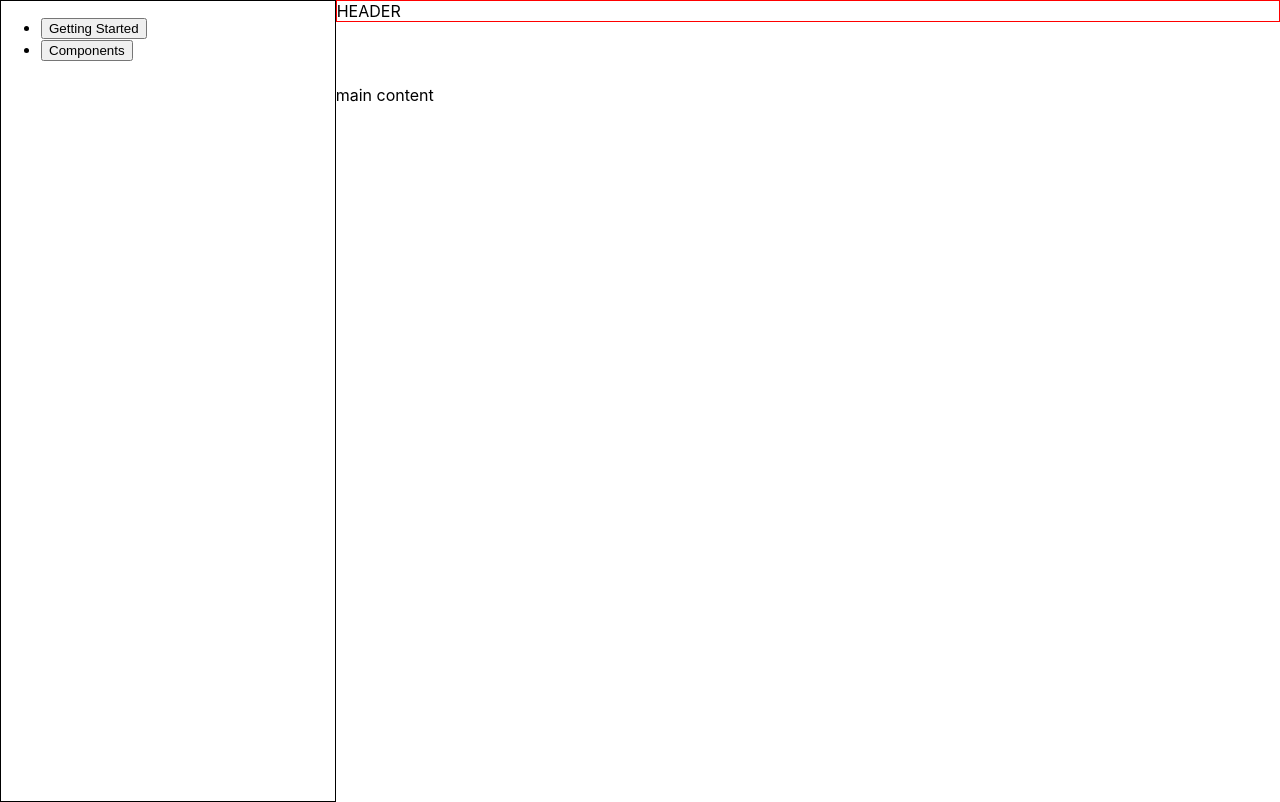
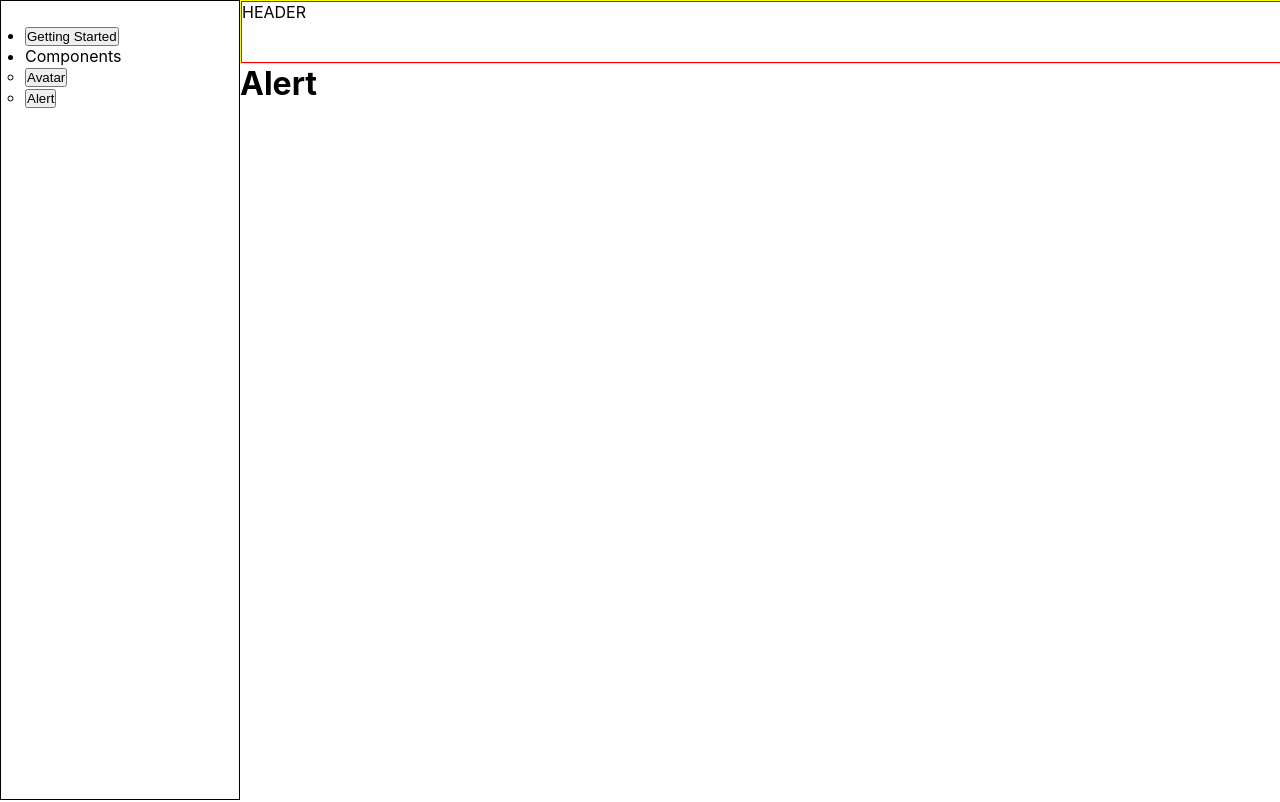
Before and after one commit to OmkarArora/shoto-ui-docs, a React (Create React App) app: page /alerts in a window 1280 px wide. Built offline with nearby package versions, Linux system fonts and the light colour scheme.

Commit message:
feat: added pages for getting started, Avatar

```diff
--- a/package.json
+++ b/package.json
@@ -8,7 +8,10 @@
     "@testing-library/user-event": "^12.8.3",
     "react": "^17.0.2",
     "react-dom": "^17.0.2",
+    "react-icons": "^4.2.0",
+    "react-router-dom": "^5.2.0",
     "react-scripts": "4.0.3",
+    "react-syntax-highlighter": "^15.4.3",
     "shoto-ui": "^1.2.0",
     "web-vitals": "^1.1.1"
   },
--- a/src/App.css
+++ b/src/App.css
@@ -1,22 +1,31 @@
 .App {
+  --width-sidenav: 240px;
+  --height-header: 64px;
   height: 100vh;
   display: grid;
 }
 
 .container-header {
-  grid-column: 3/12;
-  height: 75%;
-  grid-row: 1;
+  position: fixed;
+  top: 0;
+  left: 0;
+  height: var(--height-header);
+  width: 100%;
+  margin-left: var(--width-sidenav);
+
+  border: 1px solid yellow;
 }
 
 .container-sidenav {
+  position: fixed;
+  top: 0;
+  left: 0;
   height: 100%;
-  grid-row: 1/13;
-  grid-column: 1/3;
+  overflow: auto;
+  width: var(--width-sidenav);
 }
 
 .container-main {
-  grid-column: 3/12;
-  grid-row: 2/13;
-  height: 100%;
+  margin-top: var(--height-header);
+  margin-left: var(--width-sidenav);
 }
--- a/src/App.js
+++ b/src/App.js
@@ -1,13 +1,32 @@
-import './App.css';
-import { Header, Sidenav } from './components';
+import { Header, Sidenav, GettingStarted, Avatars, Alerts } from "./components";
+import { BrowserRouter as Router, Route, Switch } from "react-router-dom";
+import "./App.css";
 
 function App() {
   return (
-    <div className="App">
-      <div className="container-header"><Header/></div>
-      <div className="container-sidenav"><Sidenav/></div>
-      <div className="container-main">main content</div>
-    </div>
+    <Router>
+      <div className="App">
+        <div className="container-header">
+          <Header />
+        </div>
+        <div className="container-sidenav">
+          <Sidenav />
+        </div>
+        <div className="container-main">
+        <Switch>
+        <Route path="/gettingstarted">
+          <GettingStarted/>
+        </Route>
+        <Route path="/avatars">
+          <Avatars/>
+        </Route>
+        <Route path="/alerts">
+          <Alerts/>
+        </Route>
+      </Switch>
+        </div>
+      </div>
+    </Router>
   );
 }
 
--- a/src/components/Header/Header.js
+++ b/src/components/Header/Header.js
@@ -1,3 +1,5 @@
+import "./header.css";
+
 export const Header = () => {
-	return <div style={{border: "1px solid red"}}>HEADER</div>
+	return <header className="header">HEADER</header>
 }
--- /dev/null
+++ b/src/components/Header/header.css
@@ -0,0 +1,5 @@
+.header {
+  border: 1px solid red;
+  height: 100%;
+  width: 100%;
+}
--- a/src/components/Sidenav/Sidenav.js
+++ b/src/components/Sidenav/Sidenav.js
@@ -1,10 +1,31 @@
+import {Link} from "react-router-dom";
 import "./sidenav.css";
 
 export const Sidenav = () => {
-	return <nav className="sidenav">
-		<ul>
-			<li><button>Getting Started</button></li>
-			<li><button>Components</button></li>
-		</ul>
-	</nav>
-}
+  return (
+    <nav className="sidenav">
+      <ul>
+        <li>
+          <Link to="/gettingstarted">
+            <button>Getting Started</button>
+          </Link>
+        </li>
+        <li>
+          <div>Components</div>
+		  <ul>
+			  <li>
+			  <Link to="/avatars">
+            	<button>Avatar</button>
+          </Link>
+			  </li>
+        <li>
+			  <Link to="/alerts">
+            	<button>Alert</button>
+          </Link>
+			  </li>
+		  </ul>
+        </li>
+      </ul>
+    </nav>
+  );
+};
--- a/src/components/Sidenav/sidenav.css
+++ b/src/components/Sidenav/sidenav.css
@@ -1,4 +1,6 @@
 .sidenav {
   border: 1px solid black;
   height: 100%;
+  width: 100%;
+  padding: 1.5rem;
 }
--- /dev/null
+++ b/src/components/documentedComponents/Alerts.js
@@ -0,0 +1,7 @@
+export const Alerts = () => {
+	return(
+		<div>
+			<h1>Alert</h1>
+		</div>
+	)
+}
--- /dev/null
+++ b/src/components/documentedComponents/GettingStarted.js
@@ -0,0 +1,50 @@
+import { Avatar } from "shoto-ui";
+import { Prism as SyntaxHighliter } from "react-syntax-highlighter";
+import { vscDarkPlus } from "react-syntax-highlighter/dist/esm/styles/prism";
+
+export const GettingStarted = () => {
+
+  const usageCodeString = `import React from "react";
+import ReactDOM from "react-dom";
+import { Avatar } from "shoto-ui";
+
+function App() {
+	return (
+		<Avatar alt="John Doe" src="https://via.placeholder.com/150" />
+	);
+}`;
+
+  return (
+    <div className="container-content">
+      <h1>Installation</h1>
+      <div className="subtext">
+        Shoto UI is available as an{" "}
+        <span className="text-highlight">npm package</span>
+      </div>
+      <h2>npm</h2>
+      <div className="container-code">
+        <SyntaxHighliter language="javascript" style={vscDarkPlus} wrapLongLines={true}>>
+          npm install shoto-ui
+        </SyntaxHighliter>
+      </div>
+
+      <h1>Usage</h1>
+      <div className="subtext">
+        Shoto UI works in isolation. They are self-supporting. You don't need to
+        install any other libraries to work with Shoto UI.
+      </div>
+
+      <h2>Quick start</h2>
+      <div className="container-code">
+        <SyntaxHighliter language="javascript" style={vscDarkPlus} wrapLongLines={true}>
+          {usageCodeString}
+        </SyntaxHighliter>
+      </div>
+
+      <h3>Output</h3>
+      <div className="container-output">
+        <Avatar alt="John Doe" src="/image.png" />
+      </div>
+    </div>
+  );
+};
--- a/src/components/index.js
+++ b/src/components/index.js
@@ -1,2 +1,7 @@
 export { Header } from "./Header/Header";
 export { Sidenav } from "./Sidenav/Sidenav";
+
+// Documented Components
+export { GettingStarted } from "./documentedComponents/GettingStarted";
+export { Avatars } from "./documentedComponents/Avatars";
+export { Alerts } from "./documentedComponents/Alerts";
--- a/src/index.css
+++ b/src/index.css
@@ -1,13 +1,19 @@
+* {
+  box-sizing: border-box;
+  margin: 0;
+  padding: 0;
+}
+
 body {
   margin: 0;
-  font-family: -apple-system, BlinkMacSystemFont, 'Segoe UI', 'Roboto', 'Oxygen',
-    'Ubuntu', 'Cantarell', 'Fira Sans', 'Droid Sans', 'Helvetica Neue',
+  font-family: -apple-system, BlinkMacSystemFont, "Segoe UI", "Roboto", "Oxygen",
+    "Ubuntu", "Cantarell", "Fira Sans", "Droid Sans", "Helvetica Neue",
     sans-serif;
   -webkit-font-smoothing: antialiased;
   -moz-osx-font-smoothing: grayscale;
 }
 
 code {
-  font-family: source-code-pro, Menlo, Monaco, Consolas, 'Courier New',
+  font-family: source-code-pro, Menlo, Monaco, Consolas, "Courier New",
     monospace;
 }
```
Also changed, not shown: src/components/documentedComponents/Avatars.js (added, +221 -0 lines), 1 other file (tests, documents, lock files or other folders).
